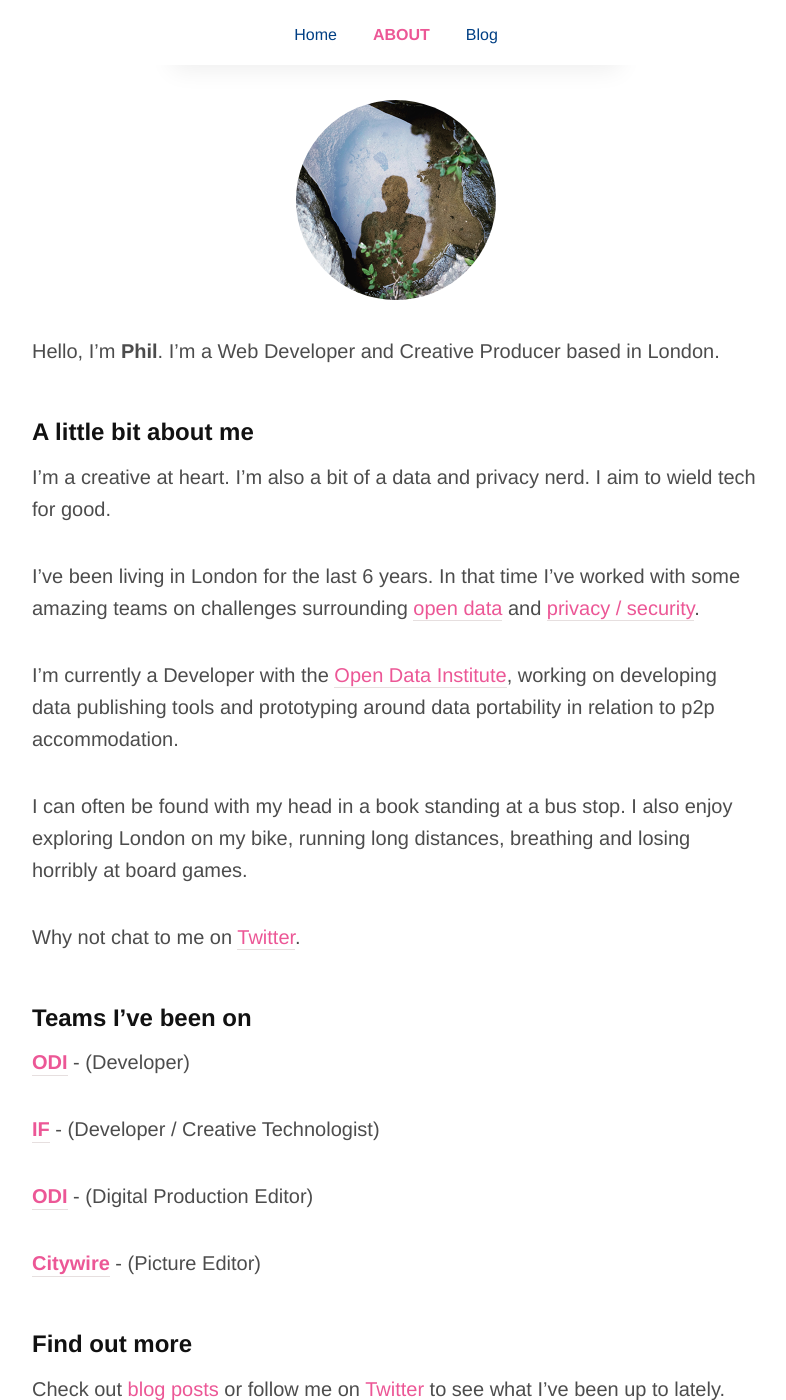
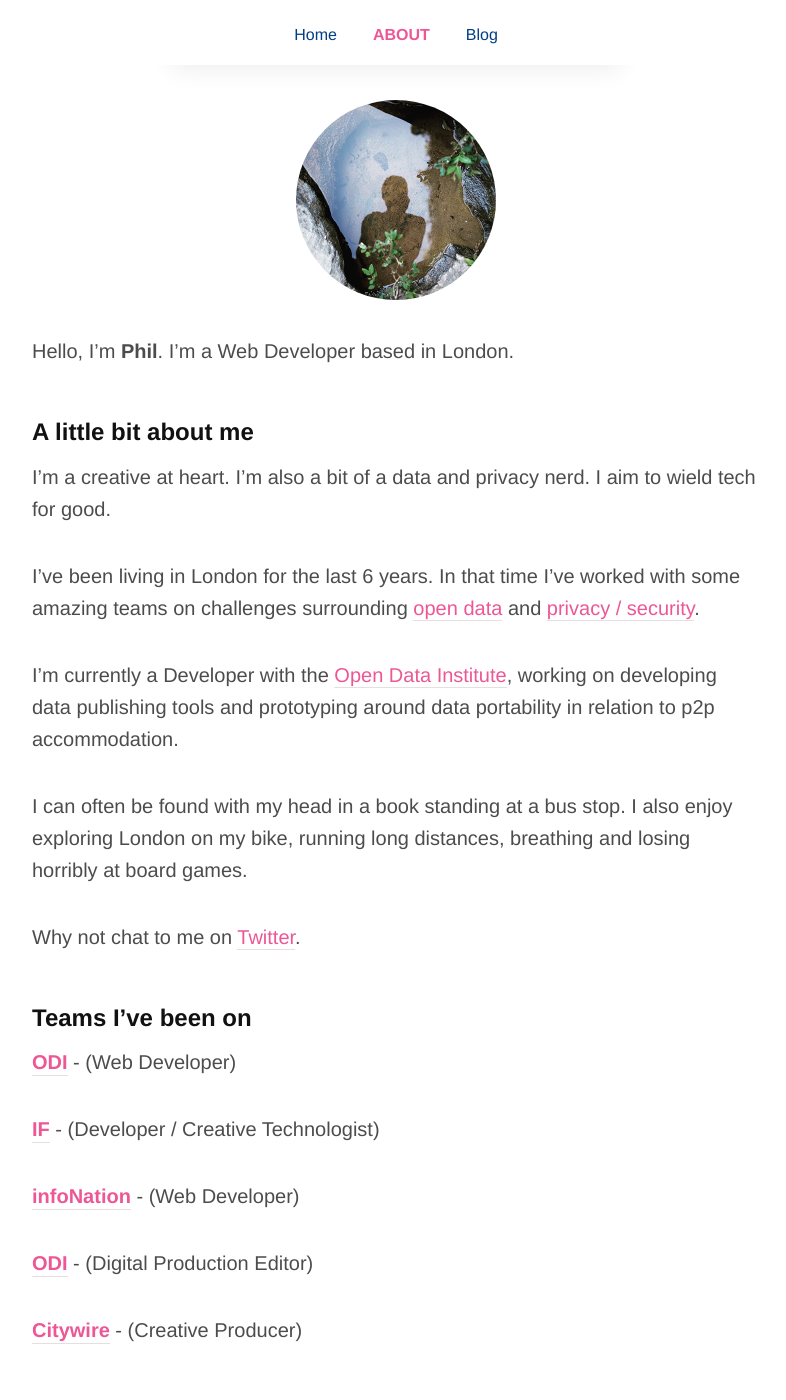
Before and after one commit to langphil/langp.me, a Jekyll site: the page built from about.md, in a window 1280 px wide and 1400 px high. Shown: the whole window, without its empty margins (244-1030 px from the left). Built offline with Jekyll 4.4.1, drawn with Linux system fonts in a browser that asks for light colours; nearby versions of some CDN libraries.

Commit message:
Update email, teams that I have been on, and details around my profile description

```diff
--- a/_config.yml
+++ b/_config.yml
@@ -1,7 +1,7 @@
 # Site settings
 title: Phil Lang
-email: plangphoto@gmail.com
-description: Hello, I'm Phil. I'm a Web Developer and Creative Producer based in London. I'm a creative at heart. I'm also a bit of a data and privacy nerd. I aim to wield tech for good.
+email: phil@langp.me
+description: Hello, I'm Phil. I'm a Web Developer based in London. I'm a creative at heart. I'm also a bit of a data and privacy nerd. I aim to wield tech for good.
 image: /img/profile.jpg
 url: "https://langp.me" # the base hostname & protocol for your site
 enforce_ssl: www.langp.me   # without any protocol
--- a/about.md
+++ b/about.md
@@ -1,12 +1,12 @@
 ---
 layout: page
 title: About
-description: Hello, I'm Phil. I'm a Web Developer and Creative Producer based in London. I'm a creative at heart. I'm also a bit of a data and privacy nerd. I aim to wield tech for good.
+description: Hello, I'm Phil. I'm a Web Developer based in London. I'm a creative at heart. I'm also a bit of a data and privacy nerd. I aim to wield tech for good.
 permalink: /about/
 ---
 <div class="my-img-about"></div>
 
-Hello, I'm **Phil**. I'm a Web Developer and Creative Producer based in London.
+Hello, I'm **Phil**. I'm a Web Developer based in London.
 
 #### A little bit about me
 I'm a creative at heart. I'm also a bit of a data and privacy nerd. I aim to wield tech for good.
@@ -21,13 +21,15 @@ Why not chat to me on [Twitter](http://www.twitter.com/{{ site.twitter_username
 
 #### Teams I've been on
 
-**[ODI](https://theodi.org/ "Open Data Institute")** - (Developer)
+**[ODI](https://theodi.org/ "Open Data Institute")** - (Web Developer)
 
 **[IF](https://projectsbyif.com/ "Projects by IF")** - (Developer / Creative Technologist)
 
+**[infoNation](https://infonation.io/ "infoNation")** - (Web Developer)
+
 **[ODI](https://theodi.org/ "Open Data Institute")** - (Digital Production Editor)
 
-**[Citywire](http://citywire.co.uk/ "Citywire")** - (Picture Editor)
+**[Citywire](http://citywire.co.uk/ "Citywire")** - (Creative Producer)
 
 #### Find out more
 
```
